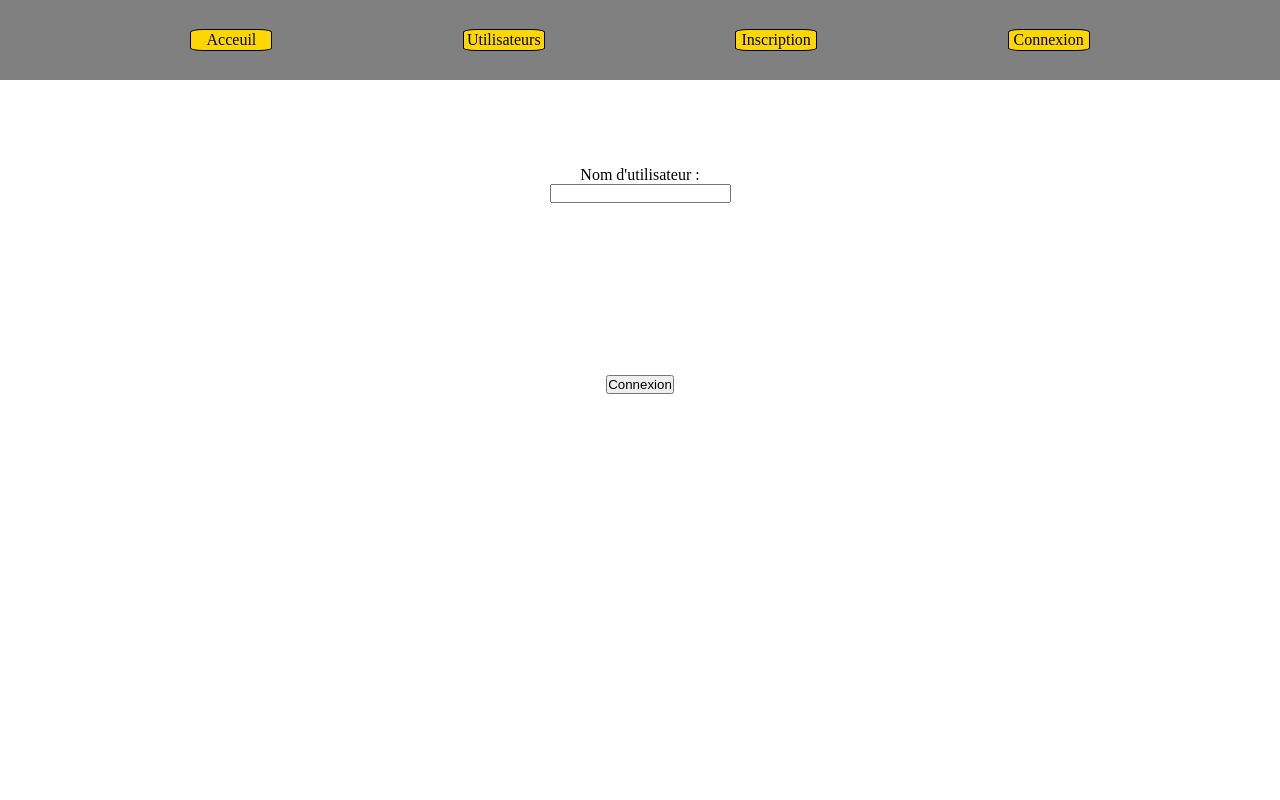
After one commit to LeviKaza/VmSessionPhp, a PHP site: page /connexion.php in a window 1280 px wide. The commit adds this page. Run offline with PHP 8.4, Linux system fonts and the light colour scheme.

Commit message:
add connexion page

```diff
--- /dev/null
+++ b/connexion.php
@@ -0,0 +1,17 @@
+<!DOCTYPE html>
+<html>
+    <head>
+        <meta charset="UTF-8">
+        <link rel="stylesheet" href="css/connexion.css">
+    </head>
+    <body>
+        <?php require_once 'template/nav.php'?>
+        <form action="">
+            <div>
+                <label for="name">Nom d'utilisateur :</label>
+                <input type="text" class="name" name="name">
+            </div>
+            <input type="submit" value="Connexion">
+        </form>
+    </body>
+</html>
--- /dev/null
+++ b/css/connexion.css
@@ -0,0 +1,18 @@
+body {
+    height: 100vh;
+}
+
+form {
+    height: 50%;
+    display: flex;
+    justify-content: center;
+    align-items: center;
+    flex-direction: column;
+    justify-content: space-around;
+}
+
+div {
+    display: flex;
+    flex-direction: column;
+    align-items: center;
+}
--- a/form.php
+++ b/form.php
@@ -3,7 +3,6 @@
     <head>
         <meta charset="UTF-8">
         <link rel="stylesheet" href="css/form.css">
-        <link rel="stylesheet" href="css/nav.css">
     </head>
     <body>
         <?php require_once "template/nav.php" ?>
--- a/formSubmit.php
+++ b/formSubmit.php
@@ -12,7 +12,6 @@ $_SESSION['name'] = $_POST['name'];
 <html>
     <head>
         <meta charset="UTF-8">
-        <link rel="stylesheet" href="css/nav.css">
     </head>
     <body>
         <?php require_once 'template/nav.php' ?>
--- a/index.php
+++ b/index.php
@@ -10,7 +10,6 @@
     <head>
         <meta charset="UTF-8">
         <link rel="stylesheet" href="css/index.css">
-        <link rel="stylesheet" href="css/nav.css">
     </head>
     <body>
         <?php require_once 'template/nav.php' ?>
--- a/template/nav.php
+++ b/template/nav.php
@@ -7,6 +7,10 @@ session_start();
 
 <!DOCTYPE html>
 <html>
+    <head>
+        <link rel="stylesheet" href="css/nav.css">
+    </head>
+    <body>
         <header>
             <nav>
                 <ul>
@@ -17,4 +21,5 @@ session_start();
                 </ul>
             </nav>
         </header>
+    </body>
 </html>
--- a/users.php
+++ b/users.php
@@ -29,7 +29,6 @@ $users = [
 <head>
     <meta charset="UTF-8">
     <link rel="stylesheet" href="css/users.css">
-    <link rel="stylesheet" href="css/nav.css">
     <title>PHP</title>
 <head>
 <body>
```
Also changed, not shown: connnexion.php (deleted). Lines whose indentation alone changed are shown as unchanged.
